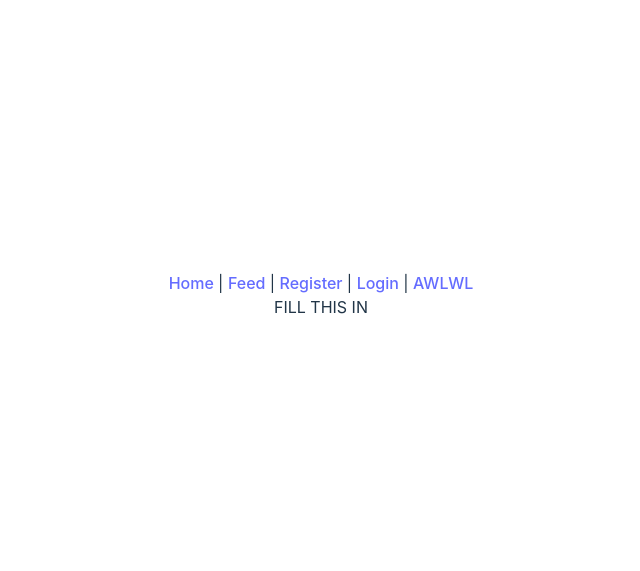
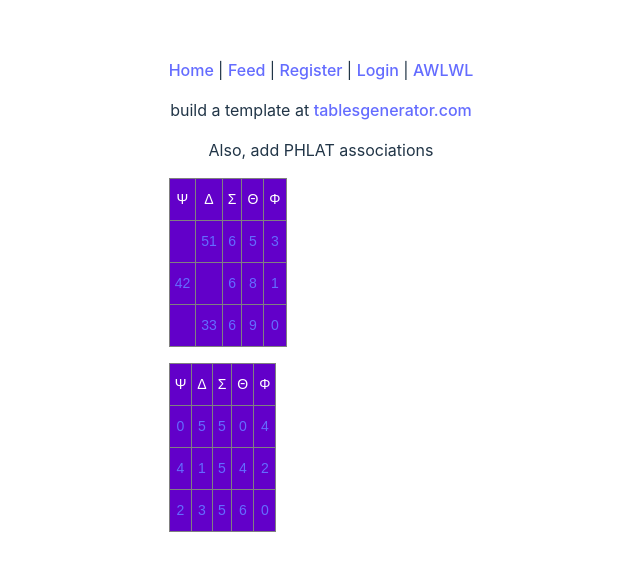
Before and after one commit to BBuchholz/fearlessly-antediluvial-valley, a Vue app: page /5 in a window 1280 px wide. Shown: the part 105-676 px from the top of the page, without its empty margins (319-959 px from the left). Built offline with nearby package versions, Linux system fonts and the light colour scheme.

Commit message:
Add MAT 5

```diff
--- a/src/views/5.vue
+++ b/src/views/5.vue
@@ -1,3 +1,175 @@
 <template>
-    FILL THIS IN
-</template>
+    <p>build a template at
+      <a
+        href="https://www.tablesgenerator.com/html_tables"
+        target='_blank'
+      >
+        tablesgenerator.com
+      </a>
+    </p>
+    <p>Also, add PHLAT associations</p>
+    <table class="tg">
+      <thead>
+        <tr>
+          <th class="tg-e45j">Ψ</th>
+          <th class="tg-e45j">Δ</th>
+          <th class="tg-e45j">Σ</th>
+          <th class="tg-e45j">Θ</th>
+          <th class="tg-e45j">Φ</th>
+        </tr>
+      </thead>
+      <tbody>
+        <tr>
+          <td class="tg-e45j"></td>
+          <td class="tg-e45j">
+            <router-link to="5">5</router-link>
+            <router-link to="1">1</router-link>
+          </td>
+          <td class="tg-e45j">
+            <router-link to="6">6</router-link>
+          </td>
+          <td class="tg-e45j">
+            <router-link to="5">5</router-link>
+          </td>
+          <td class="tg-e45j">
+            <router-link to="3">3</router-link>
+          </td>
+        </tr>
+        <tr>
+          <td class="tg-e45j">
+            <router-link to="4">4</router-link>
+            <router-link to="2">2</router-link>
+          </td>
+          <td class="tg-e45j"></td>
+          <td class="tg-e45j">
+            <router-link to="6">6</router-link>
+          </td>
+          <td class="tg-e45j">
+            <router-link to="8">8</router-link>
+          </td>
+          <td class="tg-e45j">
+            <router-link to="1">1</router-link>
+          </td>
+        </tr>
+        <tr>
+          <td class="tg-e45j"></td>
+          <td class="tg-e45j">
+            <router-link to="3">3</router-link>
+            <router-link to="3">3</router-link>
+          </td>
+          <td class="tg-e45j">
+            <router-link to="6">6</router-link>
+          </td>
+          <td class="tg-e45j">
+            <router-link to="9">9</router-link>
+          </td>
+          <td class="tg-e45j">
+            <router-link to="0">0</router-link>
+          </td>
+        </tr>
+      </tbody>
+    </table>
+    <p></p>
+    <table class="tg">
+    <thead>
+      <tr>
+        <th class="tg-e45j">Ψ</th>
+        <th class="tg-e45j">Δ</th>
+        <th class="tg-e45j">Σ</th>
+        <th class="tg-e45j">Θ</th>
+        <th class="tg-e45j">Φ</th>
+      </tr>
+    </thead>
+    <tbody>
+      <tr>
+        <td class="tg-e45j">
+          <router-link to="0">0</router-link>
+        </td>
+        <td class="tg-e45j">
+          <router-link to="5">5</router-link>
+        </td>
+        <td class="tg-e45j">
+          <router-link to="5">5</router-link>
+        </td>
+        <td class="tg-e45j">
+          <router-link to="0">0</router-link>
+        </td>
+        <td class="tg-e45j">
+          <router-link to="4">4</router-link>
+        </td>
+      </tr>
+      <tr>
+        <td class="tg-e45j">
+          <router-link to="4">4</router-link>
+        </td>
+        <td class="tg-e45j">
+          <router-link to="1">1</router-link>
+        </td>
+        <td class="tg-e45j">
+          <router-link to="5">5</router-link>
+        </td>
+        <td class="tg-e45j">
+          <router-link to="4">4</router-link>
+        </td>
+        <td class="tg-e45j">
+          <router-link to="2">2</router-link>
+        </td>
+      </tr>
+      <tr>
+        <td class="tg-e45j">
+          <router-link to="2">2</router-link>
+        </td>
+        <td class="tg-e45j">
+          <router-link to="3">3</router-link>
+        </td>
+        <td class="tg-e45j">
+          <router-link to="5">5</router-link>
+        </td>
+        <td class="tg-e45j">
+          <router-link to="6">6</router-link>
+        </td>
+        <td class="tg-e45j">
+          <router-link to="0">0</router-link>
+        </td>
+      </tr>
+    </tbody>
+    </table>
+  </template>
+  <style type="text/css">
+
+  .tg  {
+    border-collapse:collapse;
+    border-spacing:0;
+  }
+
+  .tg td {
+    border-color:black;
+    border-style:solid;
+    border-width:1px;
+    font-family:Arial, sans-serif;
+    font-size:14px;
+    overflow:hidden;
+    padding:10px 5px;
+    word-break:normal;
+  }
+
+  .tg th{border-color:black;
+    border-style:solid;
+    border-width:1px;
+    font-family:Arial, sans-serif;
+    font-size:14px;
+    font-weight:normal;
+    overflow:hidden;
+    padding:10px 5px;
+    word-break:normal;
+  }
+
+  .tg .tg-e45j {
+    background-color:#6200c9;
+    border-color:inherit;
+    color:#ffffff;
+    text-align:center;
+    vertical-align:top;
+  }
+
+  </style>
```
